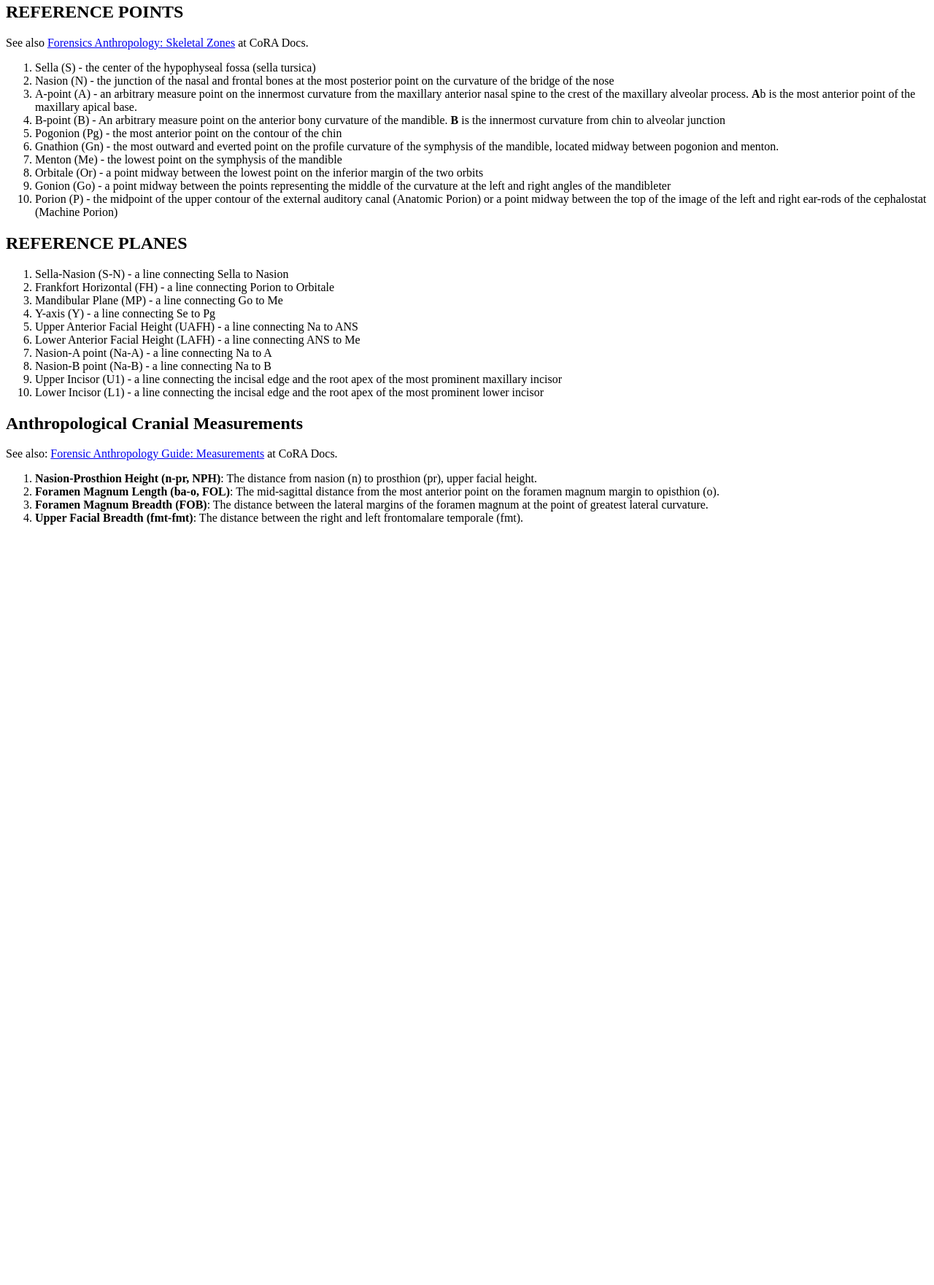
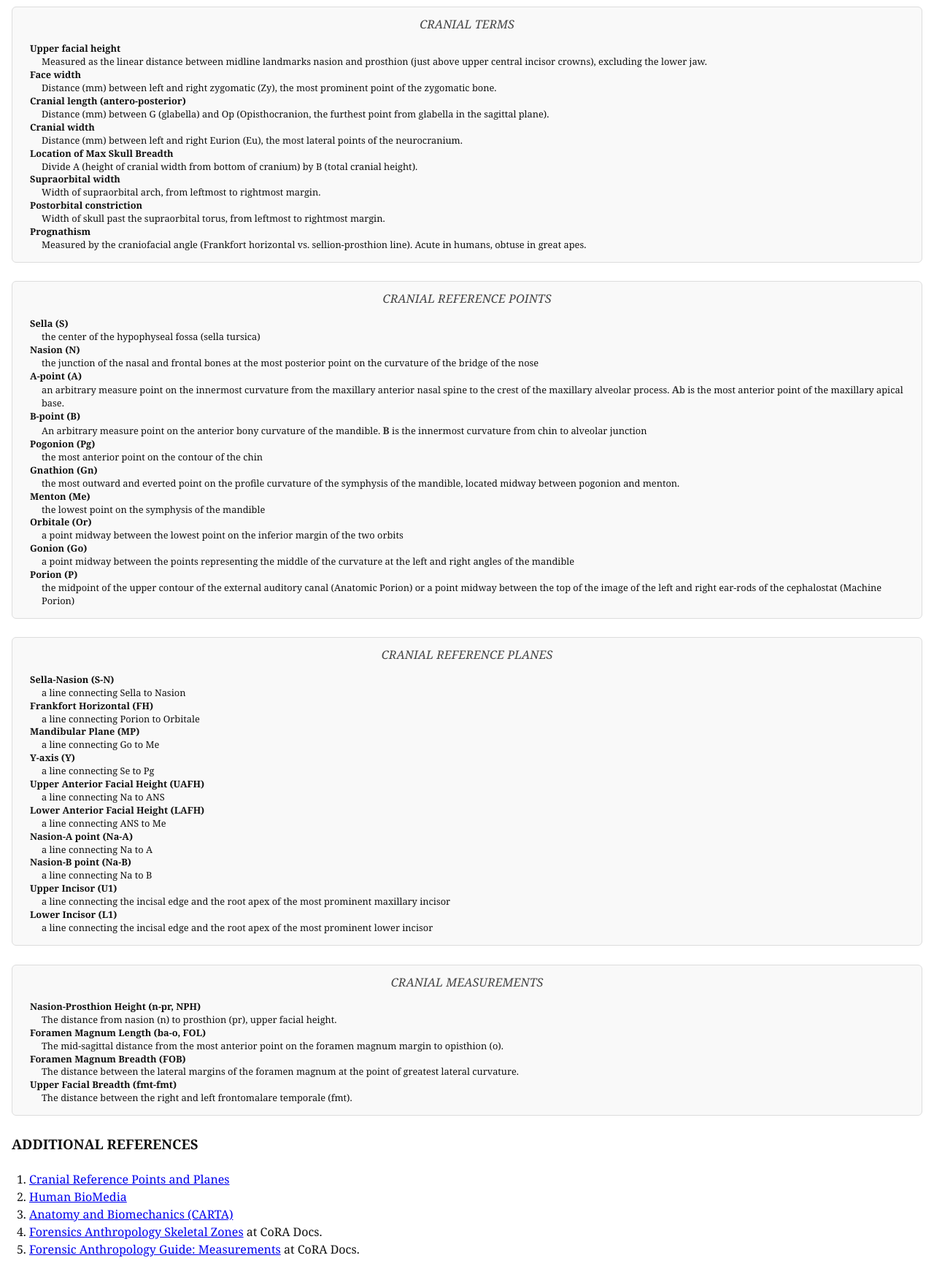
Before and after one commit to shannonwells/AnthropologyWorksheets, a plain HTML site: page CranialReferencePointsAndPlanes.html in a window 1280 px wide. Shown: the part 17-1778 px from the top of the page at 73% size. Before the commit the page ends 800 px from the top, so only its background shows below. Drawn offline with Linux system fonts and the light colour scheme.

Commit message:
some cleanup

```diff
--- a/CranialReferencePointsAndPlanes.html
+++ b/CranialReferencePointsAndPlanes.html
@@ -2,60 +2,108 @@
 <html lang="en">
 <head>
     <meta charset="UTF-8">
+  <link rel="stylesheet" href="styles/measurements-recording-sheet.css" />
     <title>Title</title>
 </head>
 <body>
-<h2>REFERENCE POINTS</h2>
-See also <a href="https://docs.coracore.org/en/v1.0.0/forensics-anthro-guide/zones/">Forensics Anthropology:  Skeletal Zones</a> at CoRA Docs.
-<ol>
-  <li>Sella (S) - the center of the hypophyseal fossa (sella
-    tursica)
-  <li>Nasion (N) - the junction of the nasal and frontal bones
-    at the most posterior point on the curvature of the
-    bridge of the nose
-  <li>A-point (A) - an arbitrary measure point on the innermost curvature from the maxillary anterior nasal spine to the crest of the maxillary alveolar process. <b>A</b>b is the
-    most anterior point of the maxillary apical base.
-  <li>B-point (B) - An arbitrary measure point on the anterior
-  bony curvature of the mandible. <b>B</b> is the innermost
-    curvature from chin to alveolar junction
-  <li>Pogonion (Pg) - the most anterior point on the contour
-    of the chin
-  <li>Gnathion (Gn) - the most outward and everted point on
-    the profile curvature of the symphysis of the mandible,
-    located midway between pogonion and menton.
-  <li>Menton (Me) - the lowest point on the symphysis of the
-    mandible
-  <li>Orbitale (Or) - a point midway between the lowest point
-    on the inferior margin of the two orbits
-  <li>Gonion (Go) - a point midway between the points
-    representing the middle of the curvature at the left and
-    right angles of the mandibleter
-  <li>Porion (P) - the midpoint of the upper contour of the
-    external auditory canal (Anatomic Porion) or a point
-    midway between the top of the image of the left and
-    right ear-rods of the cephalostat (Machine Porion)
-</ol>
-<h2>REFERENCE PLANES</h2>
-<ol>
-  <li>Sella-Nasion (S-N) - a line connecting Sella to Nasion
-  <li>Frankfort Horizontal (FH) - a line connecting Porion to Orbitale
-  <li>Mandibular Plane (MP) - a line connecting Go to Me
-  <li>Y-axis (Y) - a line connecting Se to Pg
-  <li>Upper Anterior Facial Height (UAFH) - a line connecting Na to ANS
-  <li>Lower Anterior Facial Height (LAFH) - a line connecting ANS to Me
-  <li>Nasion-A point (Na-A) - a line connecting Na to A
-  <li>Nasion-B point (Na-B) - a line connecting Na to B
-  <li>Upper Incisor (U1) - a line connecting the incisal edge and the root apex of the most prominent maxillary incisor
-  <li>Lower Incisor (L1) - a line connecting the incisal edge and the root apex of the most prominent lower incisor
-</ol>
+<div class="section definitions">
+  <h2>CRANIAL TERMS</h2>
+  <dl>
+    <dt>Upper facial height</dt>
+    <dd>Measured as the linear distance between midline landmarks nasion and prosthion (just above upper central incisor crowns), excluding the lower jaw.</dd>
 
-<h2>Anthropological Cranial Measurements</h2>
-See also: <a href="https://docs.coracore.org/en/v1.0.0/forensics-anthro-guide/measurements/">Forensic Anthropology Guide: Measurements</a> at CoRA Docs.
-<ol>
-  <li><b>Nasion-Prosthion Height (n-pr, NPH)</b>: The distance from nasion (n) to prosthion (pr), upper facial height.</li>
-  <li><b>Foramen Magnum Length (ba-o, FOL)</b>: The mid-sagittal distance from the most anterior point on the foramen magnum margin to opisthion (o).</li>
-  <li><b>Foramen Magnum Breadth (FOB)</b>: The distance between the lateral margins of the foramen magnum at the point of greatest lateral curvature.</li>
-  <li><b>Upper Facial Breadth (fmt-fmt)</b>: The distance between the right and left frontomalare temporale (fmt).</li>
-</ol>
+    <dt>Face width</dt>
+    <dd>Distance (mm) between left and right zygomatic (Zy), the most prominent point of the zygomatic bone.</dd>
+
+    <dt>Cranial length (antero-posterior)</dt>
+    <dd>Distance (mm) between G (glabella) and Op (Opisthocranion, the furthest point from glabella in the sagittal plane).</dd>
+
+  <dt>Cranial width</dt>
+    <dd>Distance (mm) between left and right Eurion (Eu), the most lateral points of the neurocranium.</dd>
+
+  <dt>Location of Max Skull Breadth</dt>
+    <dd>Divide A (height of cranial width from bottom of cranium) by B (total cranial height).</dd>
+
+  <dt>Supraorbital width</dt>
+    <dd>Width of supraorbital arch, from leftmost to rightmost margin.</dd>
+
+  <dt>Postorbital constriction</dt>
+    <dd>Width of skull past the supraorbital torus, from leftmost to rightmost margin.</dd>
+
+  <dt>Prognathism</dt>
+    <dd>Measured by the craniofacial angle (Frankfort horizontal vs. sellion-prosthion line). Acute in humans, obtuse in great apes.</dd>
+  </dl>
+</div>
+<div class="section definitions">
+  <h2>CRANIAL REFERENCE POINTS</h2>
+  <dl>
+    <dt>Sella (S)</dt>
+    <dd>the center of the hypophyseal fossa (sella tursica)</dd>
+
+    <dt>Nasion (N)</dt>
+    <dd>the junction of the nasal and frontal bones at the most posterior point on the curvature of the bridge of the nose</dd>
+
+    <dt>A-point (A)</dt>
+    <dd>an arbitrary measure point on the innermost curvature from the maxillary anterior nasal spine to the crest of the maxillary alveolar process. <strong>A</strong>b is the most anterior point of the maxillary apical base.</dd>
+
+    <dt>B-point (B)</dt>
+    <dd>An arbitrary measure point on the anterior bony curvature of the mandible. <strong>B</strong> is the innermost curvature from chin to alveolar junction</dd>
+
+    <dt>Pogonion (Pg)</dt>
+    <dd>the most anterior point on the contour of the chin</dd>
+
+    <dt>Gnathion (Gn)</dt>
+    <dd>the most outward and everted point on the profile curvature of the symphysis of the mandible, located midway between pogonion and menton.</dd>
+
+    <dt>Menton (Me)</dt>
+    <dd>the lowest point on the symphysis of the mandible</dd>
+
+    <dt>Orbitale (Or)</dt>
+    <dd>a point midway between the lowest point on the inferior margin of the two orbits</dd>
+
+    <dt>Gonion (Go)</dt>
+    <dd>a point midway between the points representing the middle of the curvature at the left and right angles of the mandible</dd>
+
+    <dt>Porion (P)</dt>
+    <dd>the midpoint of the upper contour of the external auditory canal (Anatomic Porion) or a point midway between the top of the image of the left and right ear-rods of the cephalostat (Machine Porion)</dd>
+  </dl>
+</div>
+<div class="section definitions">
+  <h2>CRANIAL REFERENCE PLANES</h2>
+  <dl>
+    <dt>Sella-Nasion (S-N)</dt>
+    <dd>a line connecting Sella to Nasion</dd>
+    <dt>Frankfort Horizontal (FH)</dt><dd>a line connecting Porion to Orbitale</dd>
+    <dt>Mandibular Plane (MP)</dt><dd>a line connecting Go to Me</dd>
+    <dt>Y-axis (Y)</dt><dd>a line connecting Se to Pg</dd>
+    <dt>Upper Anterior Facial Height (UAFH)</dt><dd>a line connecting Na to ANS</dd>
+    <dt>Lower Anterior Facial Height (LAFH)</dt><dd>a line connecting ANS to Me</dd>
+    <dt>Nasion-A point (Na-A)</dt><dd>a line connecting Na to A</dd>
+    <dt>Nasion-B point (Na-B)</dt><dd>a line connecting Na to B</dd>
+    <dt>Upper Incisor (U1)</dt><dd>a line connecting the incisal edge and the root apex of the most prominent maxillary incisor</dd>
+    <dt>Lower Incisor (L1)</dt><dd>a line connecting the incisal edge and the root apex of the most prominent lower incisor</dd>
+  </dl>
+</div>
+
+<div class="section definitions">
+  <h2>CRANIAL MEASUREMENTS</h2>
+  <dl>
+    <dt>Nasion-Prosthion Height (n-pr, NPH)</dt><dd>The distance from nasion (n) to prosthion (pr), upper facial height.</dd>
+    <dt>Foramen Magnum Length (ba-o, FOL)</dt><dd>The mid-sagittal distance from the most anterior point on the foramen magnum margin to opisthion (o).</dd>
+    <dt>Foramen Magnum Breadth (FOB)</dt><dd>The distance between the lateral margins of the foramen magnum at the point of greatest lateral curvature.</dd>
+    <dt>Upper Facial Breadth (fmt-fmt)</dt><dd>The distance between the right and left frontomalare temporale (fmt).</dd>
+  </dl>
+</div>
+<div class="references section">
+  <h3>ADDITIONAL REFERENCES</h3>
+  <ol>
+    <li><a href="CranialReferencePointsAndPlanes.html">Cranial Reference Points and Planes</a></li>
+    <li><a href="https://humanbiomedia.org/">Human BioMedia</a></li>
+    <li><a href="https://carta.anthropogeny.org/moca/domains/anatomy-and-biomechanics>">Anatomy and Biomechanics (CARTA)</a></li>
+
+    <li><a href="https://docs.coracore.org/en/v1.0.0/forensics-anthro-guide/zones/">Forensics Anthropology Skeletal Zones</a> at CoRA Docs.</li>
+    <li><a href="https://docs.coracore.org/en/v1.0.0/forensics-anthro-guide/measurements/">Forensic Anthropology Guide: Measurements</a> at CoRA Docs.</li>
+  </ol>
+</div>
 </body>
 </html>
--- a/styles/measurements-recording-sheet.css
+++ b/styles/measurements-recording-sheet.css
@@ -11,7 +11,7 @@
 
 body {
     font-family: Georgia, 'Times New Roman', serif;
-    font-size: 1.5rem;
+    font-size: 1rem;
     background: #fff;
     color: #111;
     padding: 16px;
@@ -32,6 +32,10 @@ h2 {
     font-style: italic;
     color: #444;
     margin-bottom: 12px;
+}
+
+p, ul, ol {
+    margin-bottom: .5em;
 }
 
 table {
@@ -62,6 +66,23 @@ thead th {
     letter-spacing: 0.03em;
     padding: 7px 5px;
     vertical-align: middle;
+}
+
+/* definition lists */
+dl {
+    padding: 2px 12px;
+    dt {
+        font-weight: bold;
+        display: inline;
+    }
+    dd {
+        padding-left: 1rem;
+    }
+}
+
+ol {
+    padding: 1.5em;
+    line-height: 1.5em;
 }
 
 /* Row label cells */
@@ -158,6 +179,12 @@ tbody tr:nth-child(even) td.blank-cell {
     background: #fafafa;
 }
 
+.section {
+    display: block;
+    margin-bottom: 2em;
+}
+
+
 .definitions {
     font-size: 0.8rem;
     line-height: 1.4;
@@ -180,7 +207,6 @@ tbody tr:nth-child(even) td.blank-cell {
     color: #333;
     font-size: 0.85rem;
 }
-
 .specimen-input-container {
     display: flex;
     flex-direction: column;
```
Also changed, not shown: HomininCranialMeasurements-RecordingSheet.html (+38 -49 lines).
